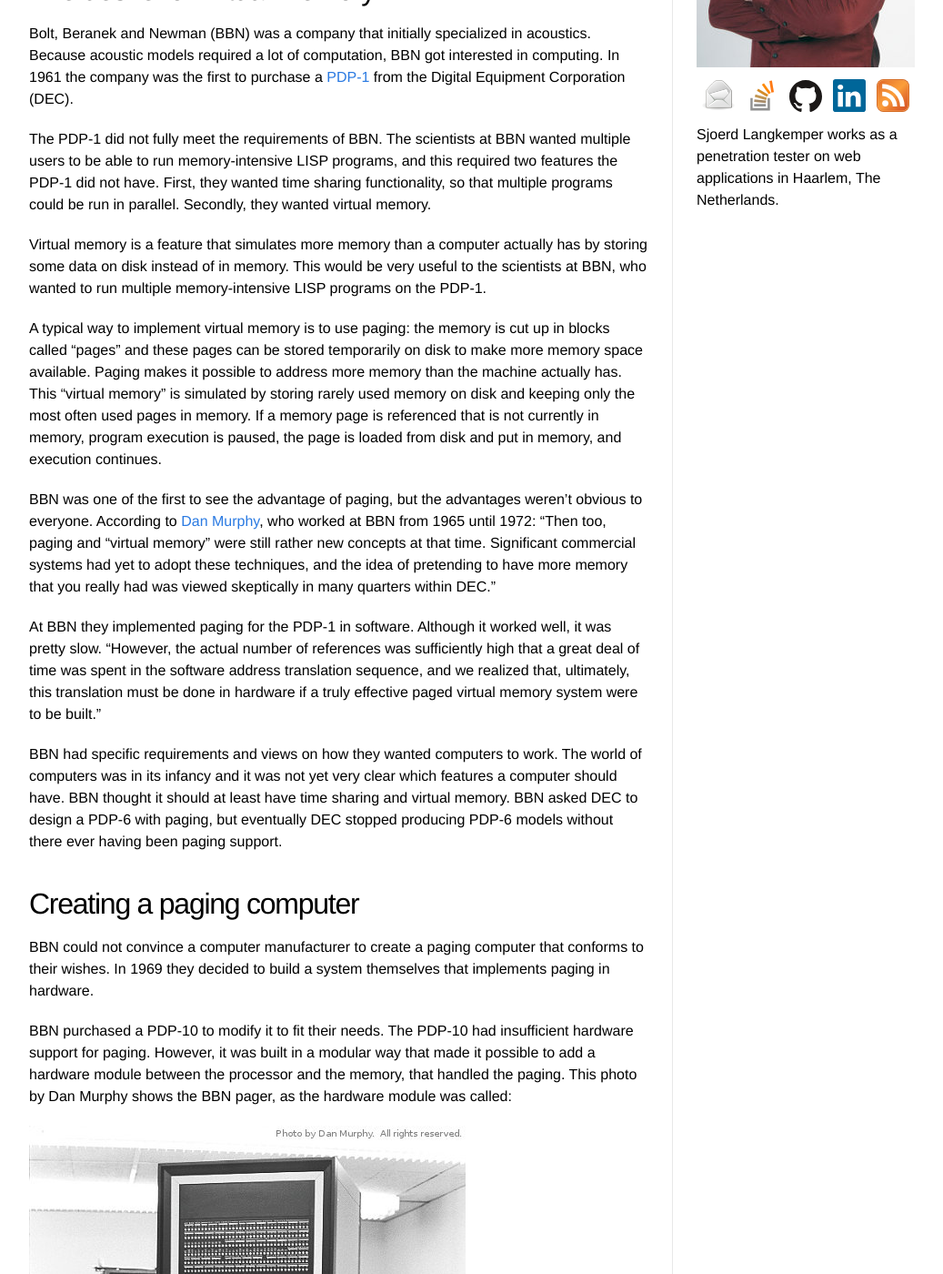
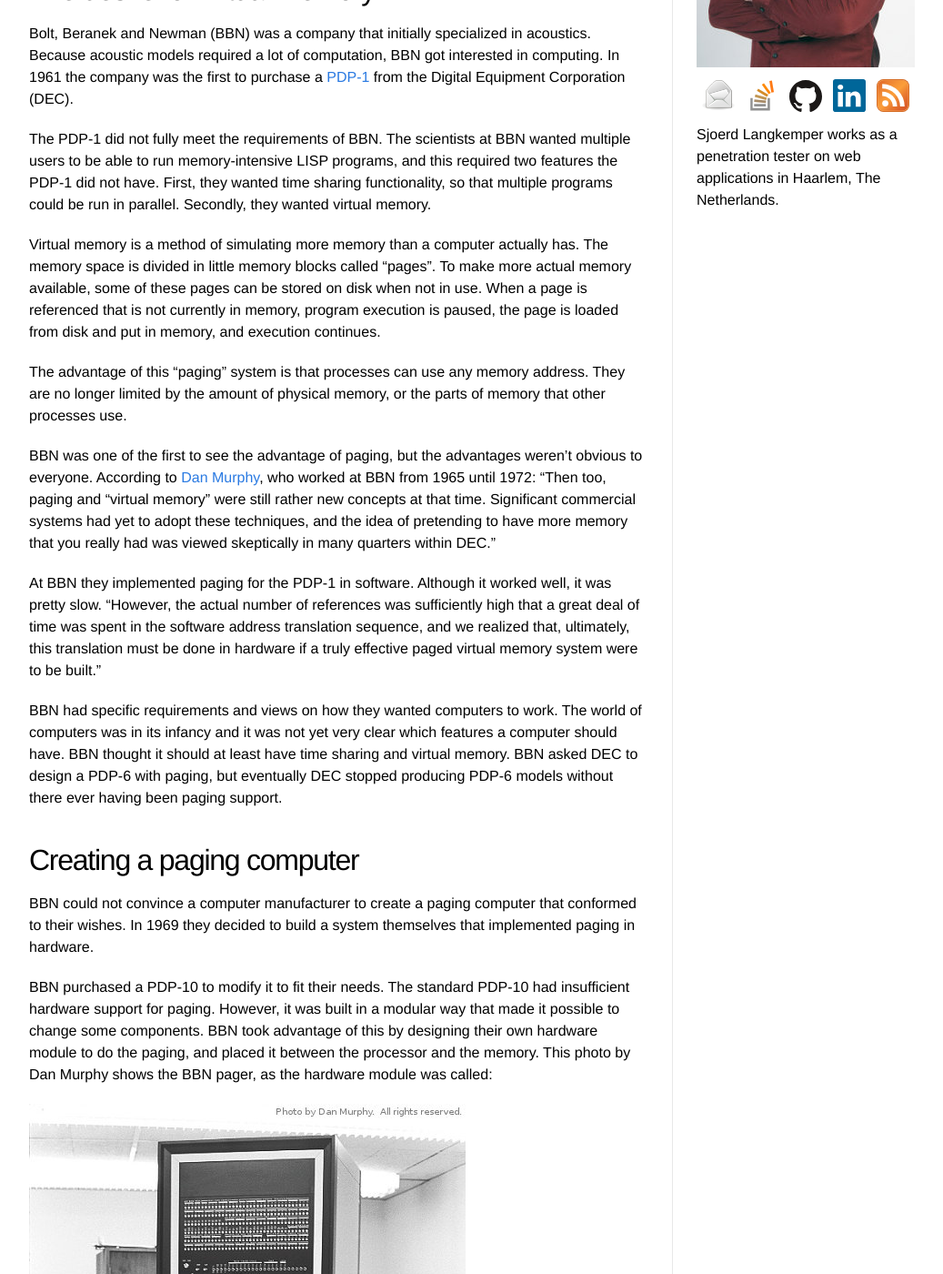
Before and after one commit to Sjord/Sjord.github.io, a Jekyll site: the page built from _posts/2016-09-21-tenex-password-bug.md, in a window 1280 px wide and 1400 px high, scrolled down 441 px. Shown: the whole window at 91% size, without its empty margins (108-1145 px from the left). Built offline with Jekyll 4.4.1, drawn with Linux system fonts in a browser that asks for light colours; some of the changed text lies outside the part shown.

Commit message:
Chapter split, some rewriting

```diff
--- a/_posts/2016-09-21-tenex-password-bug.md
+++ b/_posts/2016-09-21-tenex-password-bug.md
@@ -13,9 +13,9 @@
 
 The PDP-1 did not fully meet the requirements of BBN.  The scientists at BBN wanted multiple users to be able to run memory-intensive LISP programs, and this required two features the PDP-1 did not have. First, they wanted time sharing functionality, so that multiple programs could be run in parallel. Secondly, they wanted virtual memory.
 
-Virtual memory is a feature that simulates more memory than a computer actually has by storing some data on disk instead of in memory. This would be very useful to the scientists at BBN, who wanted to run multiple memory-intensive LISP programs on the PDP-1.
+Virtual memory is a method of simulating more memory than a computer actually has. The memory space is divided in little memory blocks called "pages". To make more actual memory available, some of these pages can be stored on disk when not in use. When a page is referenced that is not currently in memory, program execution is paused, the page is loaded from disk and put in memory, and execution continues.
 
-A typical way to implement virtual memory is to use paging: the memory is cut up in blocks called "pages" and these pages can be stored temporarily on disk to make more memory space available. Paging makes it possible to address more memory than the machine actually has. This "virtual memory" is simulated by storing rarely used memory on disk and keeping only the most often used pages in memory. If a memory page is referenced that is not currently in memory, program execution is paused, the page is loaded from disk and put in memory, and execution continues.
+The advantage of this "paging" system is that processes can use any memory address. They are no longer limited by the amount of physical memory, or the parts of memory that other processes use.
 
 BBN was one of the first to see the advantage of paging, but the advantages weren't obvious to everyone. According to [Dan Murphy](http://www.opost.com/dlm/), who worked at BBN from 1965 until 1972: "Then too, paging and "virtual memory" were still rather new concepts at that time.  Significant commercial systems had yet to adopt these techniques, and the idea of pretending to have more memory that you really had was viewed skeptically in many quarters within DEC."
 
@@ -25,15 +25,17 @@
 
 ## Creating a paging computer
 
-BBN could not convince a computer manufacturer to create a paging computer that conforms to their wishes. In 1969 they decided to build a system themselves that implements paging in hardware.
+BBN could not convince a computer manufacturer to create a paging computer that conformed to their wishes. In 1969 they decided to build a system themselves that implemented paging in hardware.
 
-BBN purchased a PDP-10 to modify it to fit their needs. The PDP-10 had insufficient hardware support for paging. However, it was built in a modular way that made it possible to add a hardware module between the processor and the memory, that handled the paging. This photo by Dan Murphy shows the BBN pager, as the hardware module was called:
+BBN purchased a PDP-10 to modify it to fit their needs. The standard PDP-10 had insufficient hardware support for paging. However, it was built in a modular way that made it possible to change some components. BBN took advantage of this by designing their own hardware module to do the paging, and placed it between the processor and the memory. This photo by Dan Murphy shows the BBN pager, as the hardware module was called:
 
 ![BBN pager hardware. Photo by Dan Murphy.  All rights reserved.](/images/bbn-pager.jpg "BBN pager hardware. Photo by Dan Murphy.  All rights reserved.")
 
 To support this hardware module in software, and to implement some other wishes they had, BBN decided to implement their own operating system: Tenex. In approximately six months a small team of computer scientists created a new operating system that finally conformed to the wishes of BBN.
 
-This included virtual memory support. Each program under Tenex could use the full address space for addressing memory. Furthermore, programs had a lot of control over the paging. Alan Bell writes: "The virtual memory system allowed the user a lot of control over what pages were placed in the address space. While usually a paging file was in the address space, it was also possible to map data files, etc. Therefore, the user was given control over what was mapped where and the type of access allowed."
+## Virtual memory under Tenex
+
+With Tenex, BBN finally had a system with full virtual memory support. Each program under Tenex could use the full address space for addressing memory. Furthermore, programs had a lot of control over the paging. Alan Bell writes: "The virtual memory system allowed the user a lot of control over what pages were placed in the address space. While usually a paging file was in the address space, it was also possible to map data files, etc. Therefore, the user was given control over what was mapped where and the type of access allowed."
 
 One of the paging settings was the "trap to user" bit. This would cause an interrupt to the program whenever a specific page was accessed. This was generally not very useful, but proved an easy way to exploit the password guessing bug described later.
 
```
